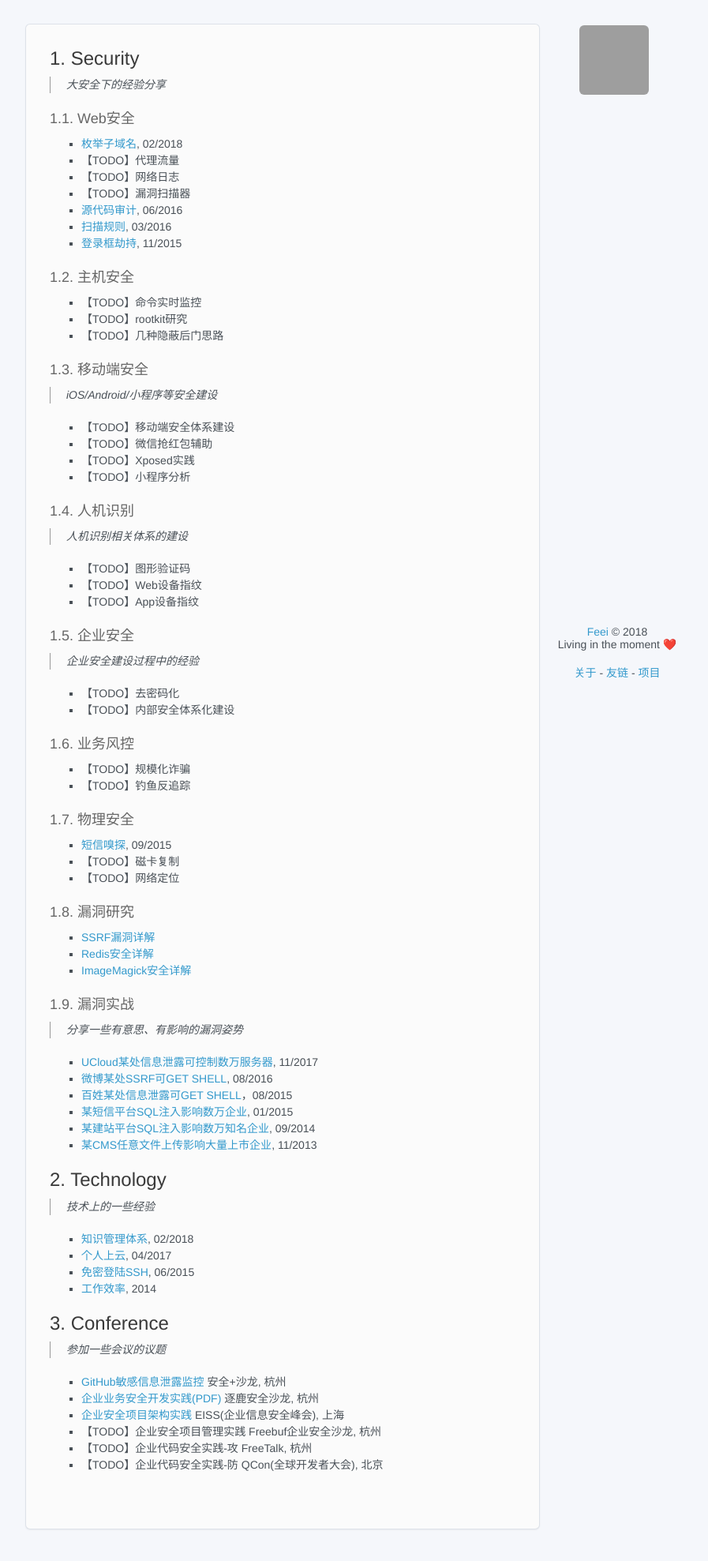
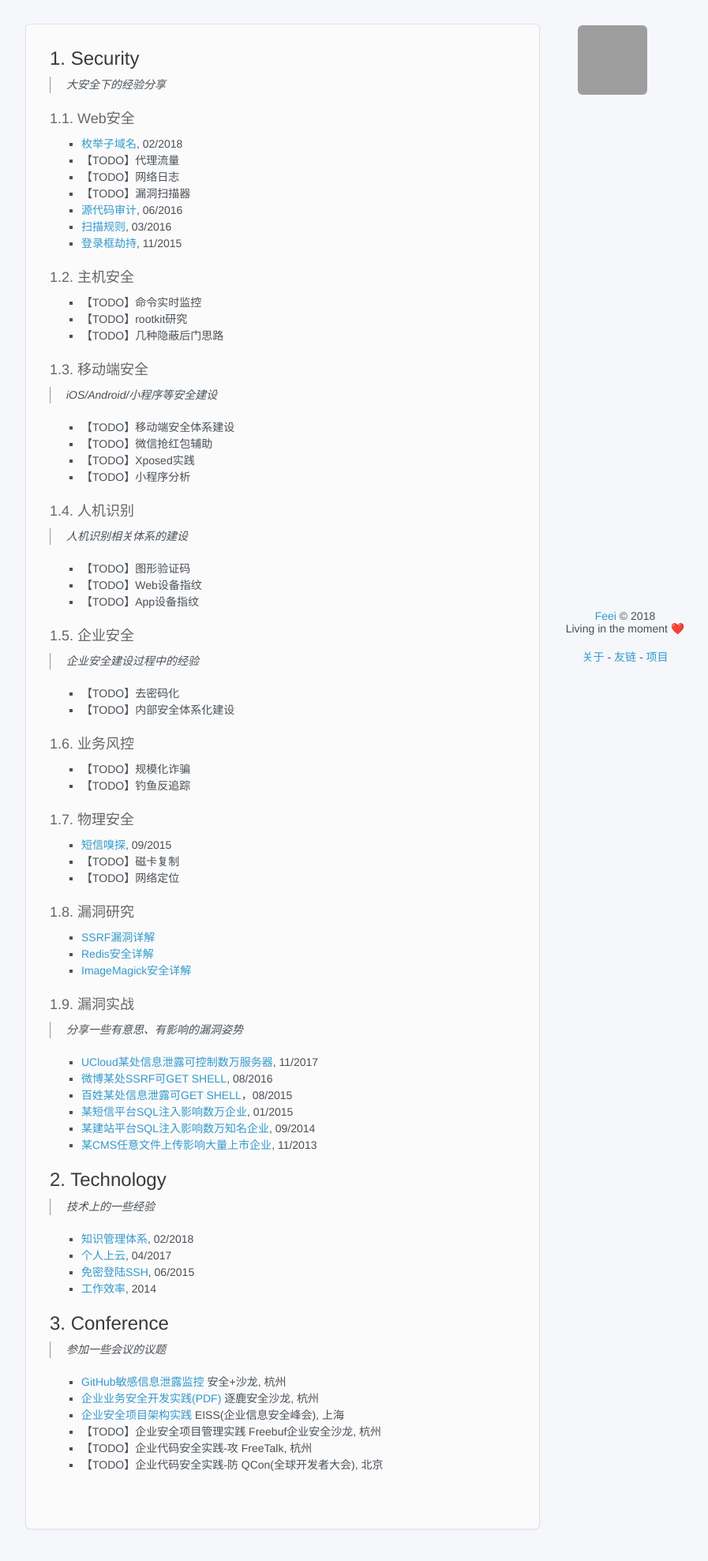
Before and after one commit to limengmingx/Papers, a Jekyll site: the page built from README.md, in a window 1280 px wide. Shown: the whole page at 79% size, without its empty margins (68-965 px from the left). Built offline with Jekyll 4.4.1, drawn with Linux system fonts in a browser that asks for light colours; our own code applies the rules of GitHub Pages for plain Markdown files; a script that is not in the unit is left out; comment, search, counter and statistics services are not loaded; grey boxes are pictures that could not be loaded.

Commit message:
Update style.scss

```diff
--- a/assets/css/style.scss
+++ b/assets/css/style.scss
@@ -475,21 +475,12 @@
 }
 
 header {
-    padding: unset;
-    background: none;
-    box-shadow: none;
-    text-align: right;
     width: 140px;
-    margin: 0 auto;
     z-index: initial;
     position: fixed;
-    left: 50%;
-    margin-left: 110px;
+    margin-left: 800px;
     margin-top: 32px;
     top: 0;
-    right: 0;
-    -webkit-font-smoothing: antialiased;
-    min-height: 76px
 }
 
 header img {
@@ -623,8 +614,7 @@
     top: 140px;
     width: 200px;
     position: fixed;
-    left: 50%;
-    margin-left: 120px;
+    margin-left: 670px;
     text-align: left
 }
 
@@ -681,9 +671,8 @@
 footer {
     width: 180px;
     position: fixed;
-    left: 50%;
-    margin-left: 120px;
-    bottom: 20px;
+    margin-left: 670px;
+    bottom: 40px;
     text-align: center;
     line-height: 16px
 }
```
